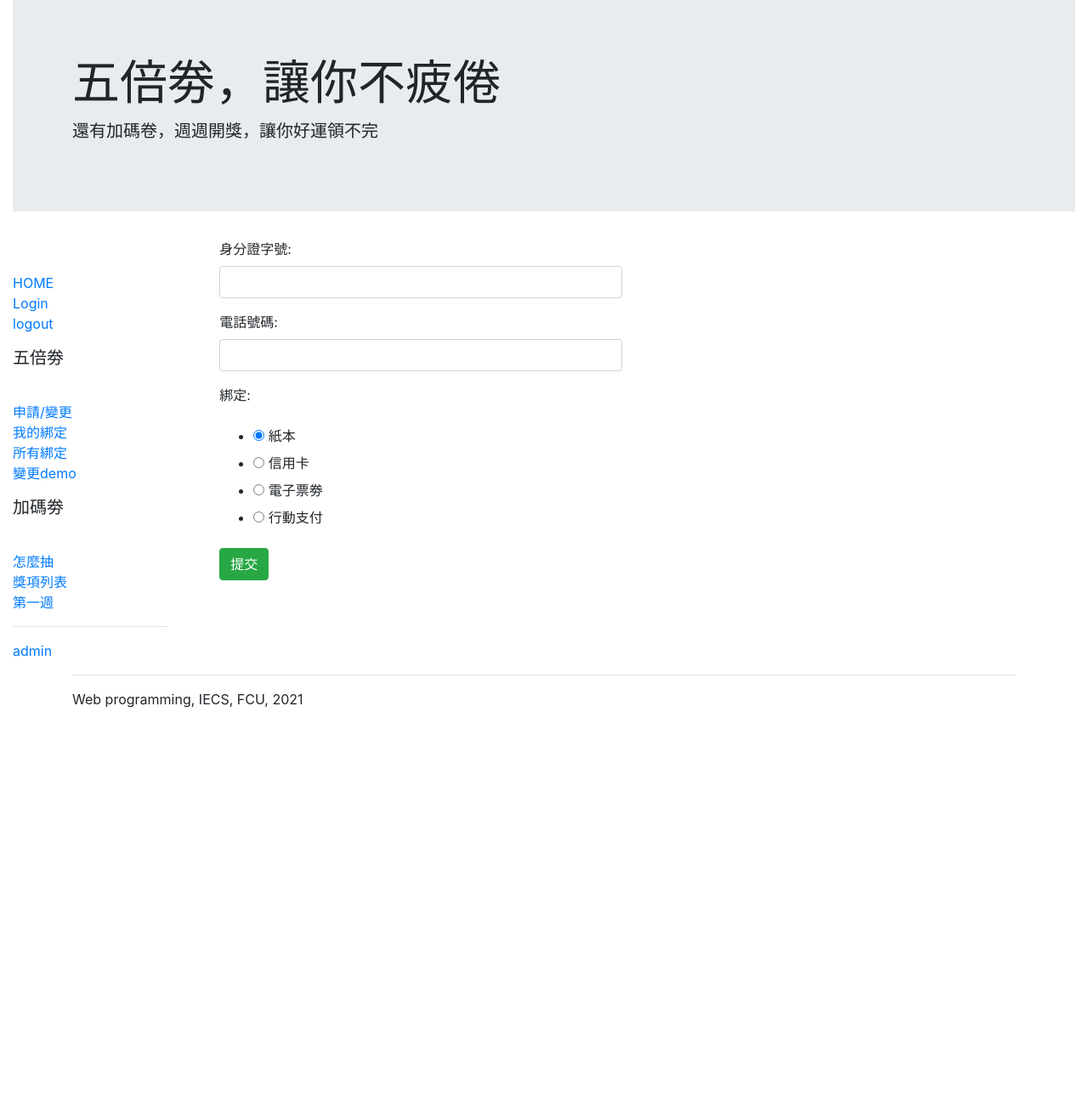
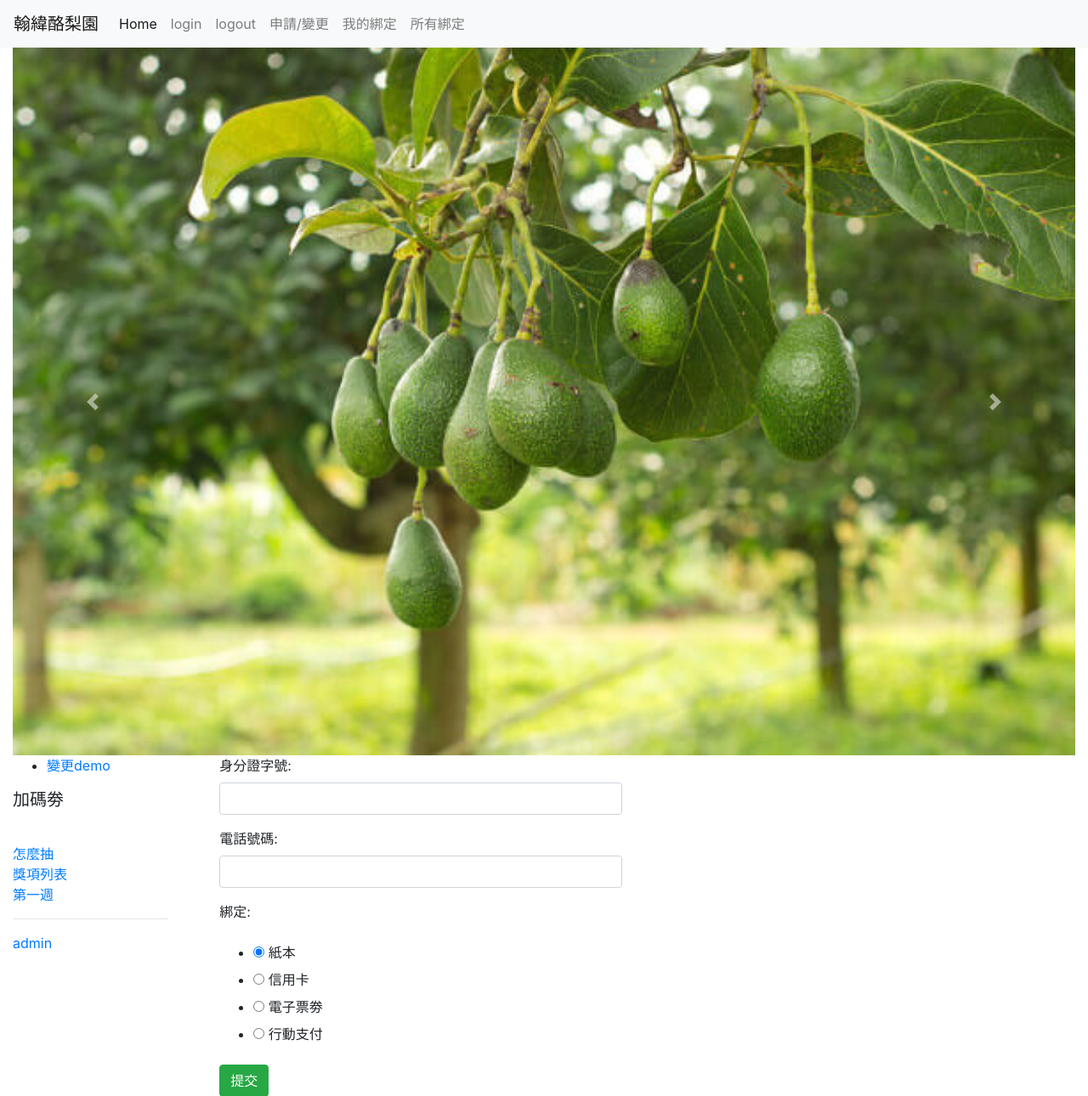
Before and after one commit to beagoodgirl/web-project, a Django app: page /apply/apply in a window 1280 px wide. Shown: the top 1290 px of the page at 85% size. Before the commit the page ends 833 px from the top, so only its background shows below. Run offline with Django 3.2, Linux system fonts and the light colour scheme; a user stored in the database is signed in; data comes from the database, SQL or seed files in the repository.

Commit message:
Update base.html

```diff
--- a/apply/templates/base.html
+++ b/apply/templates/base.html
@@ -1,16 +1,14 @@
-<!DOCTYPE html>
+<!doctype html>
 <html lang="en">
-
   <head>
     <!-- Required meta tags -->
     <meta charset="utf-8">
     <meta name="viewport" content="width=device-width, initial-scale=1, shrink-to-fit=no">
 
     <!-- Bootstrap CSS -->
-    <link rel="stylesheet" href="https://cdn.jsdelivr.net/npm/bootstrap@4.6.0/dist/css/bootstrap.min.css"
-        integrity="sha384-B0vP5xmATw1+K9KRQjQERJvTumQW0nPEzvF6L/Z6nronJ3oUOFUFpCjEUQouq2+l" crossorigin="anonymous">
+    <link rel="stylesheet" href="https://cdn.jsdelivr.net/npm/bootstrap@4.6.1/dist/css/bootstrap.min.css" integrity="sha384-zCbKRCUGaJDkqS1kPbPd7TveP5iyJE0EjAuZQTgFLD2ylzuqKfdKlfG/eSrtxUkn" crossorigin="anonymous">
 
-    <title>五倍劵</title>
+    <title>翰緯酪梨園</title>
 
     <style>
        .sidebar-nav {
@@ -44,17 +42,45 @@
             display: inline-block;
         }
     </style>
-
     </head>
-
     <body>
-
+        <nav class="navbar navbar-expand-lg navbar-light bg-light">
+            <a class="navbar-brand" href="/">翰緯酪梨園</a>
+            <button class="navbar-toggler" type="button" data-toggle="collapse" data-target="#navbarNavAltMarkup" aria-controls="navbarNavAltMarkup" aria-expanded="false" aria-label="Toggle navigation">
+              <span class="navbar-toggler-icon"></span>
+            </button>
+            <div class="collapse navbar-collapse" id="navbarNavAltMarkup">
+              <div class="navbar-nav">
+                <a class="nav-link active" href="/">Home <span class="sr-only">(current)</span></a>
+                <a class="nav-link" href="/accounts/login">login</a>
+                <a class="nav-link" href="/accounts/logout">logout</a>
+                <a class="nav-link" href="/apply/apply">申請/變更</a>
+                <a class="nav-link" href="/apply/myapply">我的綁定</a>
+                <a class="nav-link" href="/apply/showall">所有綁定</a>
+              </div>
+            </div>
+          </nav>
         <div class="banner container-fluid">
-    <div class="jumbotron jumbotron-fluid">
-        <div class="container">
-            <h1 class="display-4">五倍劵，讓你不疲倦</h1>
-            <p class="lead">還有加碼卷，週週開獎，讓你好運領不完</p>
+            <div id="carouselExampleInterval" class="carousel slide" data-ride="carousel">
+                <div class="carousel-inner">
+                  <div class="carousel-item active" data-interval="10000">
+                    <img src="apply\images\avocado_1.jpg" class="d-block w-100" >
                   </div>
+                  <div class="carousel-item" data-interval="2000">
+                    <img src="apply\images\images.jpg" class="d-block w-100" >
+                  </div>
+                  <div class="carousel-item">
+                    <img src="apply\images\images (1).jpg" class="d-block w-100" >
+                  </div>
+                </div>
+                <button class="carousel-control-prev" type="button" data-target="#carouselExampleInterval" data-slide="prev">
+                  <span class="carousel-control-prev-icon" aria-hidden="true"></span>
+                  <span class="sr-only">Previous</span>
+                </button>
+                <button class="carousel-control-next" type="button" data-target="#carouselExampleInterval" data-slide="next">
+                  <span class="carousel-control-next-icon" aria-hidden="true"></span>
+                  <span class="sr-only">Next</span>
+                </button>
               </div>
 
             <div class="container">
@@ -66,17 +92,9 @@
         <div class="main container-fluid">
 
             <div class="row">
+
                 <div class="sidebar col-sm-2">
-                <ul class="sidebar-nav">
-                    <li><a href="/">HOME</a></li>
-                    <li><a href="/accounts/login">Login</a></li>
-                    <li><a href="/accounts/logout">logout</a></li>
-                </ul>
-            <h5>五倍劵</h5>
-                <ul class="sidebar-nav">
-                    <li><a href="/apply/apply">申請/變更</a></li>
-                    <li><a href="/apply/myapply">我的綁定</a></li>
-                    <li><a href="/apply/showall">所有綁定</a></li>
+                        <ul>
                             <li><a href="/apply/updateapply/1">變更demo</a></li>
                         </ul>
                     <h5>加碼劵</h5>
@@ -103,8 +121,17 @@
             <hr>
             <p>Web programming, IECS, FCU, 2021</p>
         </div>
+    <!-- Optional JavaScript; choose one of the two! -->
 
+    <!-- Option 1: jQuery and Bootstrap Bundle (includes Popper) -->
+    <script src="https://cdn.jsdelivr.net/npm/jquery@3.5.1/dist/jquery.slim.min.js" integrity="sha384-DfXdz2htPH0lsSSs5nCTpuj/zy4C+OGpamoFVy38MVBnE+IbbVYUew+OrCXaRkfj" crossorigin="anonymous"></script>
+    <script src="https://cdn.jsdelivr.net/npm/bootstrap@4.6.1/dist/js/bootstrap.bundle.min.js" integrity="sha384-fQybjgWLrvvRgtW6bFlB7jaZrFsaBXjsOMm/tB9LTS58ONXgqbR9W8oWht/amnpF" crossorigin="anonymous"></script>
 
+    <!-- Option 2: Separate Popper and Bootstrap JS -->
+    <!--
+    <script src="https://cdn.jsdelivr.net/npm/jquery@3.5.1/dist/jquery.slim.min.js" integrity="sha384-DfXdz2htPH0lsSSs5nCTpuj/zy4C+OGpamoFVy38MVBnE+IbbVYUew+OrCXaRkfj" crossorigin="anonymous"></script>
+    <script src="https://cdn.jsdelivr.net/npm/popper.js@1.16.1/dist/umd/popper.min.js" integrity="sha384-9/reFTGAW83EW2RDu2S0VKaIzap3H66lZH81PoYlFhbGU+6BZp6G7niu735Sk7lN" crossorigin="anonymous"></script>
+    <script src="https://cdn.jsdelivr.net/npm/bootstrap@4.6.1/dist/js/bootstrap.min.js" integrity="sha384-VHvPCCyXqtD5DqJeNxl2dtTyhF78xXNXdkwX1CZeRusQfRKp+tA7hAShOK/B/fQ2" crossorigin="anonymous"></script>
+    -->
   </body>
-
 </html>
```
Lines whose indentation alone changed are shown as unchanged.
